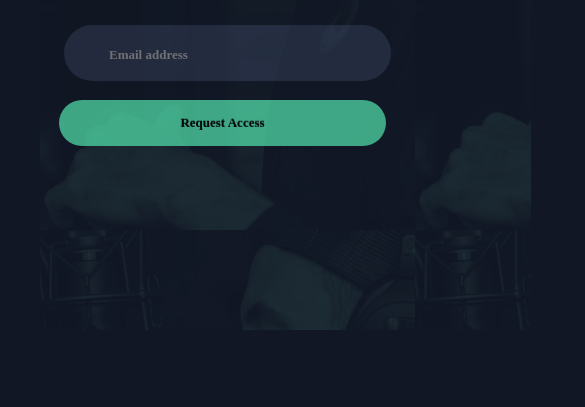
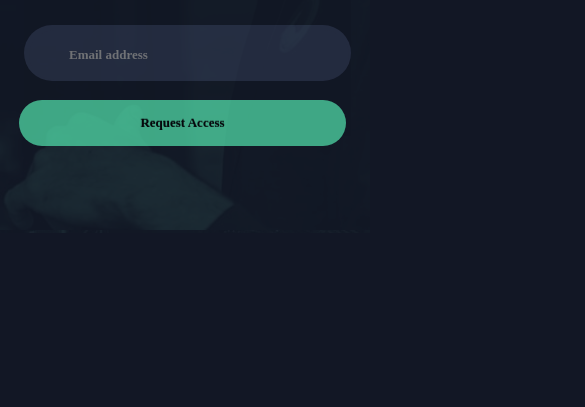
Before and after one commit to George-Boakye/pod-request-access-landing-page, a plain HTML site: page index.html in a window 390 px wide. Shown: the part 437-844 px from the top of the page, 585 px wide, since content can reach past the window. Drawn offline with Linux system fonts and the light colour scheme; a web font is replaced by a local one.

Commit message:
updated css

```diff
--- a/style.css
+++ b/style.css
@@ -149,7 +149,10 @@ span.errorMsg {
 span.showError {
   display: block;
 }
+
+
 /* Tablet Devices */
+
 @media screen and (max-width: 768px) {
   body {
     width: 768px;
@@ -198,25 +201,33 @@ span.showError {
   }
 
 }
+
+
 /* Mobile devices */
+
 @media only screen and (max-width: 480px) {
     body{
+
         height: 680px;
-        width: 375px;
-        /* overflow-y: hidden; */
+        width: 370px;
+        /* overflow-x: hidden; */
+
     }
 
   main{
+    margin: 0;
     width: 375px;
     height: 680px;
     position: absolute;
     top: 0px;
-    left: 40px;
+    left: 0px;
     /* overflow-x: hidden; */
     /* overflow-y: hidden; */
   }
   figure{
     background-image: url('./assets/mobile/image-host.jpg');
+    height: 670px;
+    width: 370px;
   }
   .left-section{
       position: absolute;
@@ -232,6 +243,7 @@ span.showError {
       position: absolute;
       left: 0;
       top: 0;
+      width: 375px;
   }
   .logo{
       position: absolute;
```
